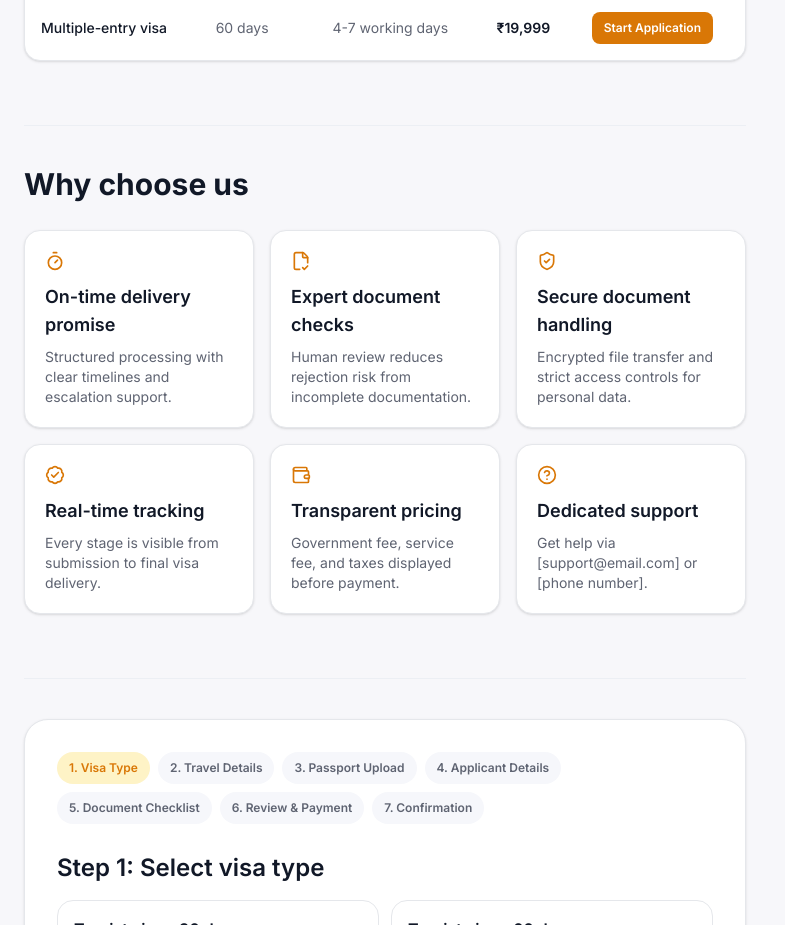
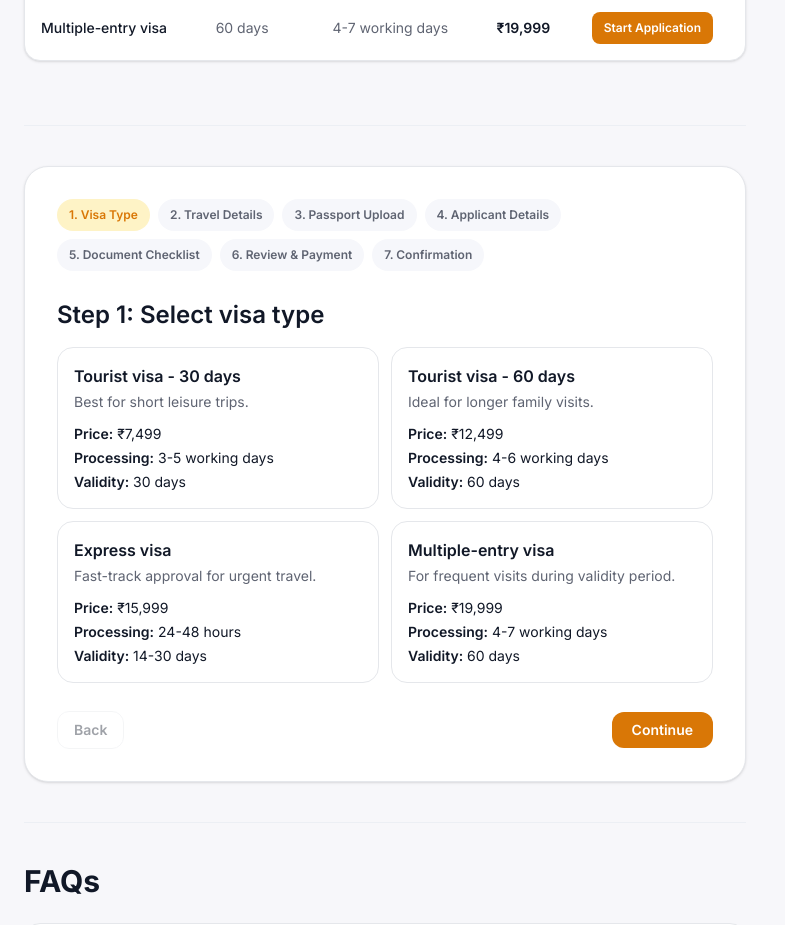
Before and after one commit to harshsees/Keyrise, a Next.js app: page / in a window 1280 px wide. Shown: the part 5240-6165 px from the top of the page, without its empty margins (0-785 px from the left). Built offline with nearby package versions, Linux system fonts and the light colour scheme.

Commit message:
Initial Commit

```diff
--- a/src/app/page.tsx
+++ b/src/app/page.tsx
@@ -10,7 +10,7 @@ import { MultiStepApplicationForm } from "@/components/MultiStepApplicationForm"
 import { PricingTable } from "@/components/PricingTable";
 import { RequirementChecklist } from "@/components/RequirementChecklist";
 import { TopHero } from "@/components/TopHero";
-import { BadgeCheck, CircleHelp, FileCheck2, ShieldCheck, Timer, Wallet } from "lucide-react";
+
 
 export default function Home() {
   const [selectedPlan, setSelectedPlan] = useState<number>(0);
@@ -42,52 +42,7 @@ export default function Home() {
 
               <PricingTable className="w-full py-8 md:py-10 border-t border-slate-200/50" />
 
-              <section className="w-full py-8 md:py-10 border-t border-slate-200/50">
-                <h2 className="text-3xl font-bold text-[var(--foreground)]">Why choose us</h2>
-                <div className="mt-7 grid gap-4 sm:grid-cols-2 lg:grid-cols-3">
-                  {[
-                    {
-                      title: "On-time delivery promise",
-                      desc: "Structured processing with clear timelines and escalation support.",
-                      icon: Timer,
-                    },
-                    {
-                      title: "Expert document checks",
-                      desc: "Human review reduces rejection risk from incomplete documentation.",
-                      icon: FileCheck2,
-                    },
-                    {
-                      title: "Secure document handling",
-                      desc: "Encrypted file transfer and strict access controls for personal data.",
-                      icon: ShieldCheck,
-                    },
-                    {
-                      title: "Real-time tracking",
-                      desc: "Every stage is visible from submission to final visa delivery.",
-                      icon: BadgeCheck,
-                    },
-                    {
-                      title: "Transparent pricing",
-                      desc: "Government fee, service fee, and taxes displayed before payment.",
-                      icon: Wallet,
-                    },
-                    {
-                      title: "Dedicated support",
-                      desc: "Get help via [support@email.com] or [phone number].",
-                      icon: CircleHelp,
-                    },
-                  ].map(({ title, desc, icon: Icon }) => (
-                    <article
-                      key={title}
-                      className="rounded-2xl border border-[var(--border)] bg-white p-5 shadow-sm"
-                    >
-                      <Icon className="mb-3 h-5 w-5 text-[var(--primary)]" />
-                      <h3 className="text-lg font-semibold text-[var(--foreground)]">{title}</h3>
-                      <p className="mt-2 text-sm text-[var(--muted)]">{desc}</p>
-                    </article>
-                  ))}
-                </div>
-              </section>
+
 
               <div className="border-t border-slate-200/50 pt-6">
                 <MultiStepApplicationForm className="w-full py-4" />
```
